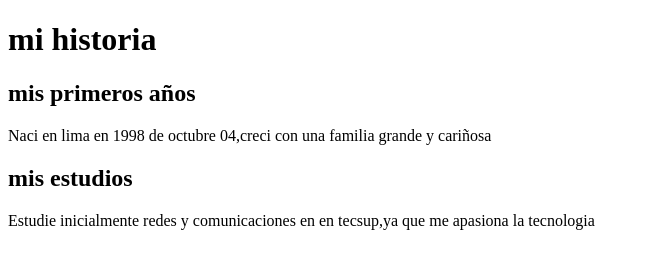
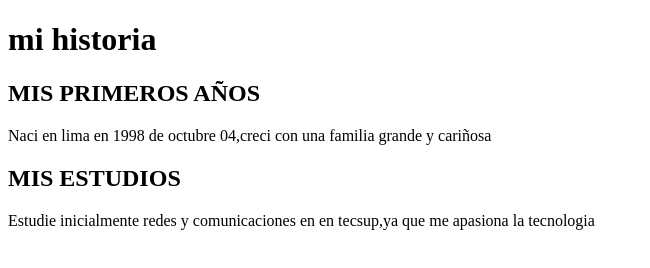
Before and after one commit to jairomarruiz/biografia, a plain HTML site: page index.html in a window 1280 px wide. Shown: the whole page, without its empty margins (0-650 px from the left). Drawn offline with Linux system fonts and the light colour scheme.

Commit message:
mi primer commit de mi biografia

```diff
--- a/index.html
+++ b/index.html
@@ -10,12 +10,12 @@
         </header>
         <main>
             <section>
-                <h2>mis primeros años</h2>
+                <h2>MIS PRIMEROS AÑOS</h2>
                 <p>Naci en lima en 1998 de octubre 04,creci con una familia grande y cariñosa</p>
 
             </section>
             <section>
-                <h2>mis estudios </h2>
+                <h2>MIS ESTUDIOS</h2>
              <p>Estudie inicialmente redes y comunicaciones en en tecsup,ya que me apasiona la tecnologia </p>
             </section>
         </main>
```
